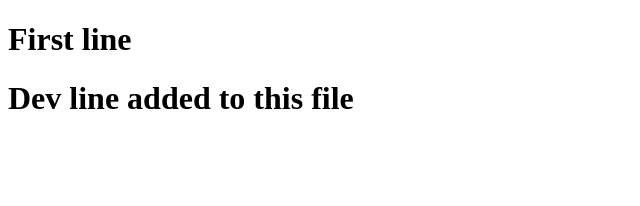
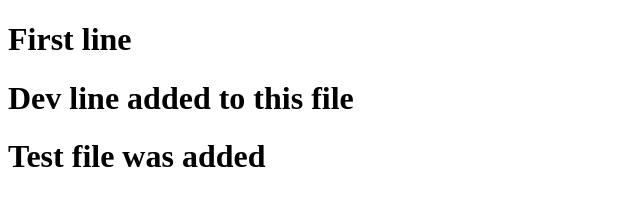
Before and after one commit to rimanshu11/git, a plain HTML site: page index.html in a window 1280 px wide. Shown: the whole page, without its empty margins (0-640 px from the left). Drawn offline with Linux system fonts and the light colour scheme.

Commit message:
test file modify from test branch

```diff
--- a/index.html
+++ b/index.html
@@ -8,5 +8,6 @@
 <body>
     <h1>First line</h1>
     <h1>Dev line added to this file</h1>
+    <h1>Test file was added</h1>
 </body>
 </html>
```
